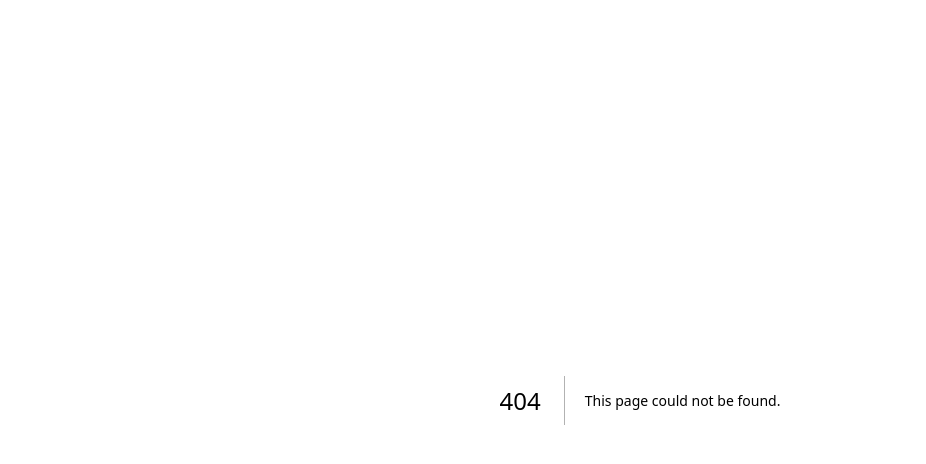
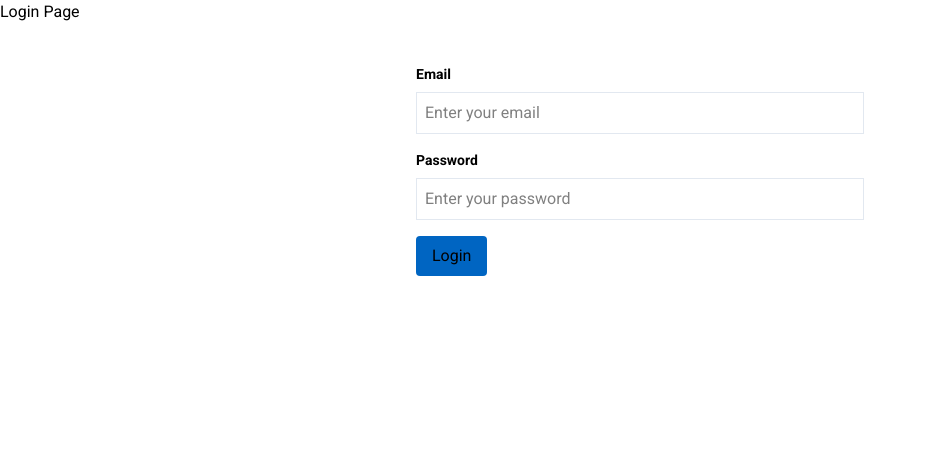
Before and after one commit to chukshon/softhesis, a Next.js app: page /login in a window 1280 px wide. Before the commit this address had no page. Shown: the top 464 px of the page, without its empty margins (0-926 px from the left). Built offline with nearby package versions, Linux system fonts and the light colour scheme.

Commit message:
minor edit

```diff
--- a/app/layout.tsx
+++ b/app/layout.tsx
@@ -1,9 +1,10 @@
 import type { Metadata } from "next";
 import { inter, roboto } from "./fonts";
 import "./globals.css";
+import { UserProvider } from "@/context/UserContext";
 
 export const metadata: Metadata = {
-  title: "Softhesis submission",
+  title: "Softhesis",
   description: "",
 };
 
@@ -15,7 +16,7 @@
   return (
     <html lang="en">
       <body className={`${inter.className} ${roboto.className}`}>
-        {children}
+        <UserProvider>{children}</UserProvider>
       </body>
     </html>
   );
--- /dev/null
+++ b/app/login/page.tsx
@@ -0,0 +1,13 @@
+import LoginForm from "@/components/organisms/LoginForm";
+import React from "react";
+
+const LoginPage = () => {
+  return (
+    <div>
+      <h1>Login Page</h1>
+      <LoginForm />
+    </div>
+  );
+};
+
+export default LoginPage;
--- a/components/organisms/LoginForm.tsx
+++ b/components/organisms/LoginForm.tsx
@@ -1,6 +1,8 @@
+"use client";
+
 import React from "react";
 import { useForm, SubmitHandler } from "react-hook-form";
-import { useRouter } from "next/router";
+import { useRouter } from "next/navigation";
 import { useUser } from "../../context/UserContext";
 import FormField from "../molecules/FormField";
 import Button from "../atoms/Button";
--- a/context/UserContext.tsx
+++ b/context/UserContext.tsx
@@ -1,3 +1,4 @@
+"use client";
 import { createContext, useContext, useState, ReactNode } from "react";
 
 interface User {
```
